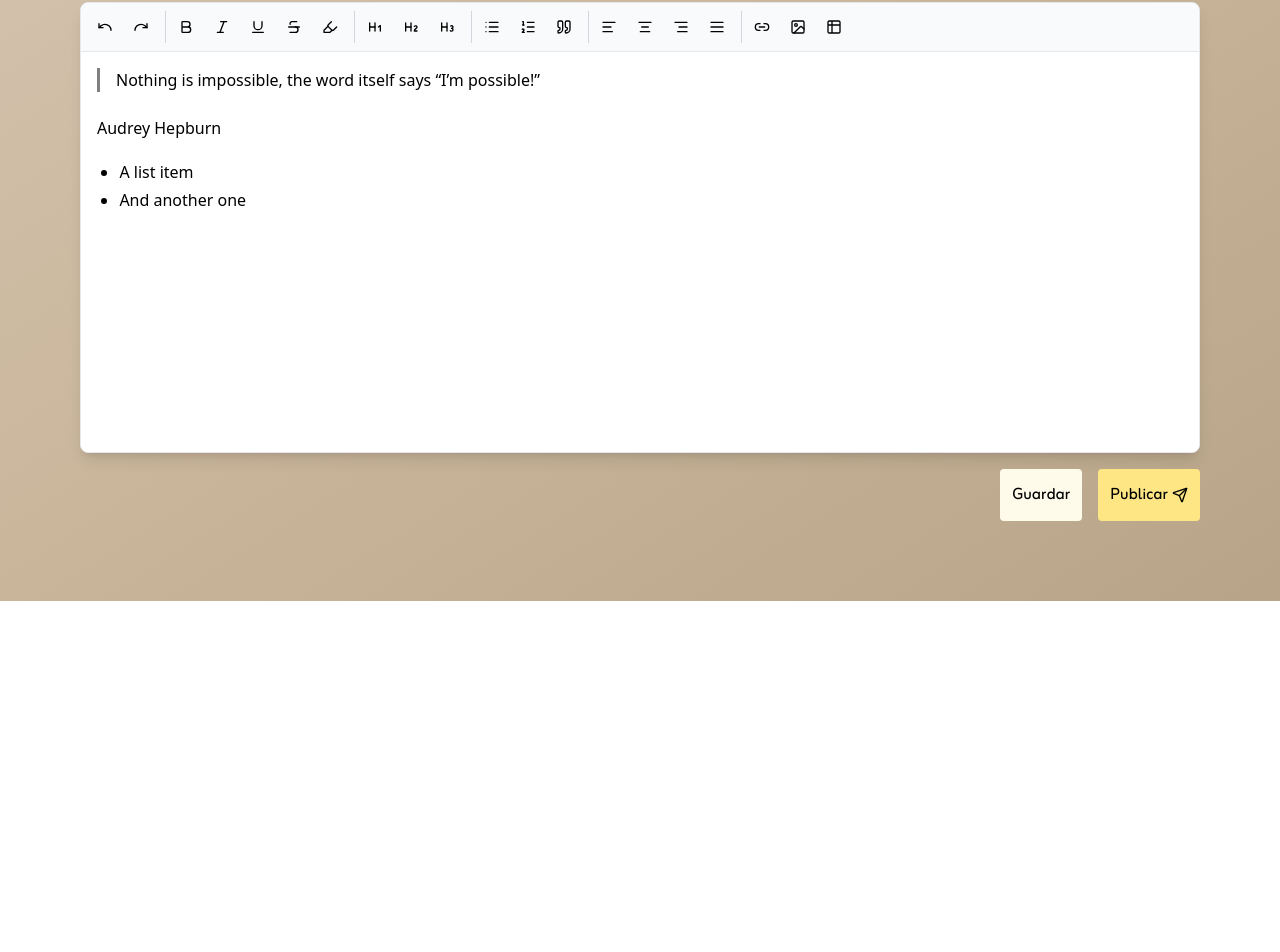
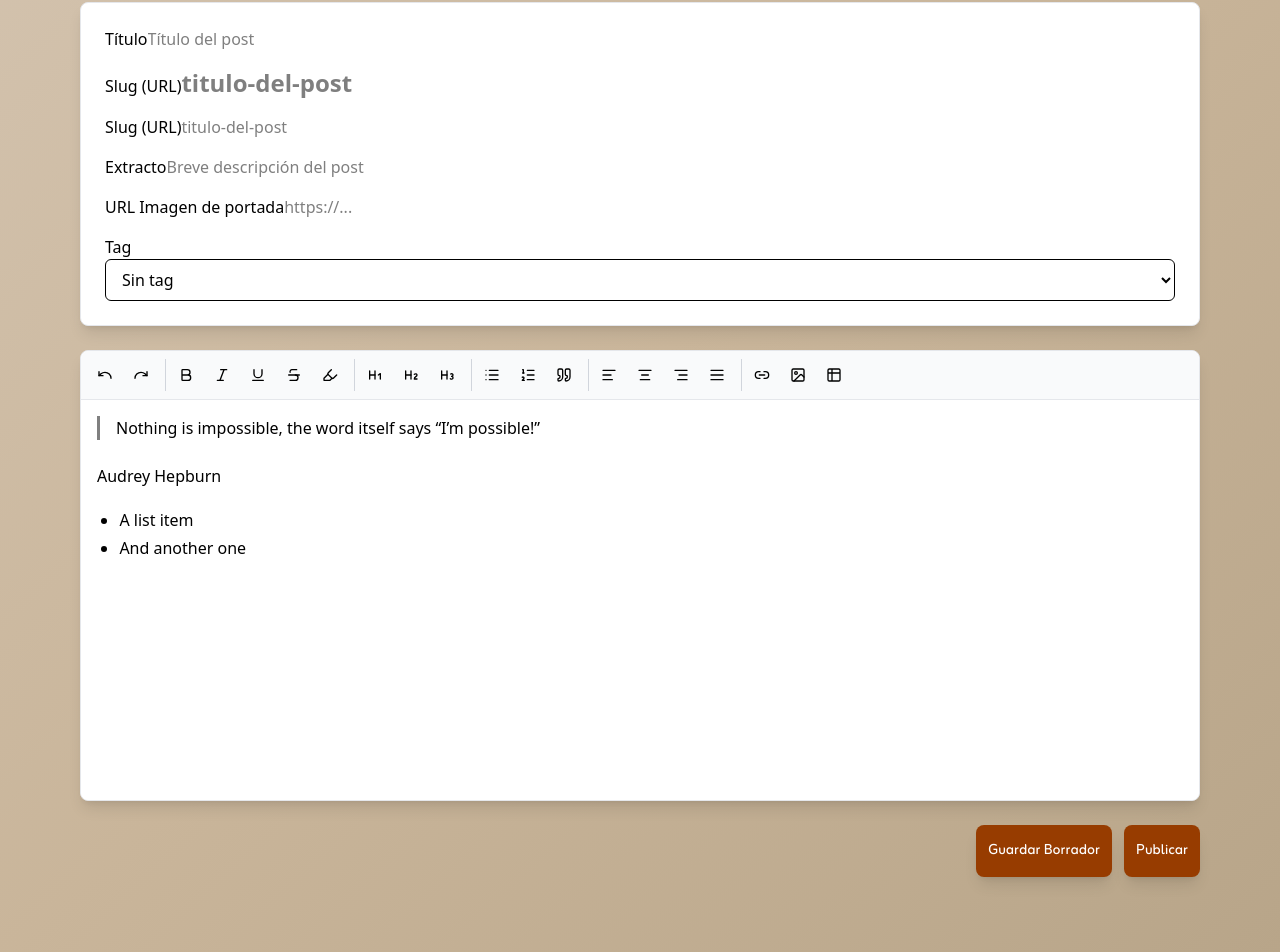
Before and after one commit to felipebuitrago/nextjs_elevarte_project, a Next.js app: page /blog/new in a window 1280 px wide. Shown: the part 211-1163 px from the top of the page. Before the commit the page ends 812 px from the top, so only its background shows below. Built offline with nearby package versions, Linux system fonts and the light colour scheme; a web font is replaced by a local one.

Commit message:
feat: implement post creation and draft saving functionality with form handling

```diff
--- /dev/null
+++ b/src/app/blog/[slug]/page.tsx
@@ -0,0 +1,49 @@
+import db from "@/lib/db";
+import { ArrowLeft } from "lucide-react";
+import Link from "next/link";
+import { notFound } from "next/navigation";
+
+export default async function PostPage(props: {
+  params?: Promise<{
+    slug?: string;
+  }>;
+}) {
+
+  const params = await props.params
+  const slug = params?.slug || ''
+
+  // Buscar el post por slug
+  const post = await db.post.findUnique({
+    where: {
+      slug: slug,
+      published: true
+    },
+    include: {
+      tag: true
+    }
+  })
+
+  // Si no existe, mostrar 404
+  if (!post) {
+    notFound()
+  }
+
+  return (
+    <div className="min-h-screen py-12 px-4">
+      <div className="max-w-6xl mx-auto">
+        {/* Header */}
+        <div className="flex flex-col sm:flex-row justify-between items-start sm:items-center gap-4 mb-12">
+          {/* Back Button */}
+          <Link
+            href="/blog"
+            className="flex items-center gap-2 text-amber-900 hover:text-amber-700 transition-colors font-Zain text-lg"
+          >
+            <ArrowLeft className="w-5 h-5" />
+            Volver a blogs
+          </Link>
+          {post.content}
+        </div>
+      </div>
+    </div>
+  )
+}
--- /dev/null
+++ b/src/app/blog/new/actions.ts
@@ -0,0 +1,45 @@
+"use server"
+
+import db from "@/lib/db";
+
+export async function saveAndCreatePost(prevState: any, formData: FormData) {
+    try {
+        const htmlContent = formData.get('content') as string;
+        const post = await db.post.create({
+            data: {
+                title: formData.get('title') as string,
+                slug: formData.get('slug') as string,
+                excerpt: formData.get('excerpt') as string,
+                coverImage: formData.get('coverImage') as string,
+                content: htmlContent,
+                published: true,
+                publishedAt: new Date(),
+                tagId: formData.get('tagId') as string || null,
+            }
+        });
+        return { success: true };
+    } catch (error: any) {
+        return { success: false };
+    }
+}
+
+export async function saveAsDraft(prevState: any, formData: FormData) {
+    try {
+        const htmlContent = formData.get('content') as string;
+        const post = await db.post.create({
+            data: {
+                title: formData.get('title') as string,
+                slug: formData.get('slug') as string,
+                excerpt: formData.get('excerpt') as string,
+                coverImage: formData.get('coverImage') as string,
+                content: htmlContent,
+                published: false,
+                publishedAt: null,
+                tagId: formData.get('tagId') as string || null,
+            }
+        });
+        return { success: true };
+    } catch (error: any) {
+        return { success: false };
+    }
+}
--- a/src/components/Tiptap.tsx
+++ b/src/components/Tiptap.tsx
@@ -2,7 +2,7 @@
 import { useEditor, EditorContent } from '@tiptap/react'
 import Document from '@tiptap/extension-document'
 import Blockquote from '@tiptap/extension-blockquote'
-import { BulletList, ListItem, OrderedList  } from '@tiptap/extension-list'
+import { BulletList, ListItem, OrderedList } from '@tiptap/extension-list'
 import Heading from '@tiptap/extension-heading'
 import Paragraph from '@tiptap/extension-paragraph'
 import Text from '@tiptap/extension-text'
@@ -16,11 +16,22 @@ import Strike from '@tiptap/extension-strike'
 
 import {
   Bold as LucideBold, Italic as LucideItalic, Underline as LucideUnderline, Strikethrough, List, ListOrdered, Quote, Undo, Redo, AlignLeft, AlignCenter,
-  AlignRight, AlignJustify, Highlighter, ImageIcon, Link2, Table2, Heading1, Heading2, Heading3, Code,
-  Send
+  AlignRight, AlignJustify, Highlighter, ImageIcon, Link2, Table2, Heading1, Heading2, Heading3,
 } from 'lucide-react'
+import { useActionState, useState } from 'react'
+import { saveAndCreatePost, saveAsDraft } from '@/app/blog/new/actions'
 
 const Tiptap = () => {
+
+  const [htmlContent, setHtmlContent] = useState('')
+  const [actionType, setActionType] = useState<'publish' | 'draft'>('publish')
+
+  // Estados para ambas actions
+  const [publishState, publishAction, publishPending] = useActionState(saveAndCreatePost, null)
+  const [draftState, draftAction, draftPending] = useActionState(saveAsDraft, null)
+
+  // El pending combinado para deshabilitar el form
+  const isPending = publishPending || draftPending
 
   const editor = useEditor({
     extensions: [
@@ -55,6 +66,10 @@ const Tiptap = () => {
         </ul>
     `,
     immediatelyRender: false,
+    onUpdate: ({ editor }) => {
+      // Actualizar el HTML cada vez que cambia el contenido
+      setHtmlContent(editor.getHTML())
+    },
   })
 
   if (!editor) {
@@ -62,7 +77,94 @@ const Tiptap = () => {
   }
 
   return (
+    <>
       <div className="w-full max-w-6xl mx-auto px-4 py-8">
+        <form
+          action={(formData) => {
+            // Añadir el contenido HTML al FormData
+            formData.set('content', htmlContent)
+
+            // Ejecutar la action según el tipo
+            if (actionType === 'publish') {
+              publishAction(formData)
+            } else {
+              draftAction(formData)
+            }
+          }}
+          className="space-y-6"
+        >
+          {/* Campos del formulario */}
+          <div className="space-y-4 bg-white rounded-lg shadow-lg border border-gray-200 p-6">
+            <div>
+              <label htmlFor="title">Título</label>
+              <input
+                id="title"
+                name="title"
+                placeholder="Título del post"
+                required
+                disabled={isPending}
+              />
+            </div>
+
+            <div>
+              <label htmlFor="slug">Slug (URL)</label>
+              <input
+                id="slug"
+                name="slug"
+                placeholder="titulo-del-post"
+                className="text-2xl font-bold"
+              />
+            </div>
+
+            <div>
+              <label htmlFor="slug">Slug (URL)</label>
+              <input
+                id="slug"
+                name="slug"
+                placeholder="titulo-del-post"
+                required
+                disabled={isPending}
+              />
+            </div>
+
+            <div>
+              <label htmlFor="excerpt">Extracto</label>
+              <input
+                id="excerpt"
+                name="excerpt"
+                placeholder="Breve descripción del post"
+                disabled={isPending}
+              />
+            </div>
+
+            <div>
+              <label htmlFor="coverImage">URL Imagen de portada</label>
+              <input
+                id="coverImage"
+                name="coverImage"
+                placeholder="https://..."
+                disabled={isPending}
+              />
+            </div>
+
+            <div>
+              <label htmlFor="tagId">Tag</label>
+              <select
+                id="tagId"
+                name="tagId"
+                disabled={isPending}
+                className="w-full px-3 py-2 border rounded-md"
+              >
+                <option value="">Sin tag</option>
+                {/* Aquí mapearías tus tags */}
+              </select>
+            </div>
+          </div>
+
+          {/* Hidden input para el contenido HTML */}
+          <input type="hidden" name="content" value={htmlContent} />
+
+          {/* Editor Tiptap */}
           <div className="bg-white rounded-lg shadow-lg border border-gray-200">
             {/* Toolbar */}
             <div className="border-b border-gray-200 p-2 bg-gray-50 rounded-t-lg flex flex-wrap gap-1">
@@ -224,11 +326,35 @@ const Tiptap = () => {
               <EditorContent editor={editor} />
             </div>
           </div>
-      <div className='w-full justify-end flex gap-4 mt-4'>
-        <button className='p-3 bg-amber-50 border-md rounded cursor-pointer hover:bg-amber-100 transition-all font-Zain text-xl'>Guardar</button>
-        <button className='flex group items-center p-3 bg-amber-200 border-md rounded cursor-pointer hover:bg-amber-700 transition-all font-Zain text-xl'>Publicar <Send className='w-4 h-4 ml-1 group-hover:translate-x-1 transition-transform'/> </button>
+
+          {/* Botones de acción */}
+          <div className="flex justify-end gap-3">
+            <button
+              type="submit"
+              disabled={isPending}
+              onClick={() => setActionType('draft')}
+              className="p-3 h-full bg-amber-800 text-white text-lg rounded-lg font-Zain hover:bg-amber-900 transition-all transform hover:scale-105 shadow-lg hover:shadow-xl cursor-pointer"
+            >
+              {draftPending ? 'Guardando...' : (
+                'Guardar Borrador'
+              )}
+            </button>
+
+            <button
+              type="submit"
+              disabled={isPending}
+              onClick={() => setActionType('publish')}
+              className="p-3 h-full bg-amber-800 text-white text-lg rounded-lg font-Zain hover:bg-amber-900 transition-all transform hover:scale-105 shadow-lg hover:shadow-xl cursor-pointer"
+            >
+              {publishPending ? 'Publicando...' : (
+                'Publicar'
+              )}
+            </button>
           </div>
+        </form>
       </div>
+
+    </>
   )
 }
 
--- a/src/components/ui/BlogListView.tsx
+++ b/src/components/ui/BlogListView.tsx
@@ -26,7 +26,6 @@ interface BlogListViewProps {
   tags: Tag[]
   currentPage: number
   totalPages: number
-  isReadingPost?: boolean
 }
 
 export default function BlogListView({
@@ -34,7 +33,6 @@ export default function BlogListView({
   tags,
   currentPage,
   totalPages,
-  isReadingPost = false
 }: BlogListViewProps) {
   const router = useRouter()
   const searchParams = useSearchParams()
@@ -75,11 +73,11 @@ export default function BlogListView({
         <div className="flex flex-col sm:flex-row justify-between items-start sm:items-center gap-4 mb-12">
           {/* Back Button */}
           <Link
-            href={isReadingPost ? "/blog" : "/"}
+            href="/"
             className="flex items-center gap-2 text-amber-900 hover:text-amber-700 transition-colors font-Zain text-lg"
           >
             <ArrowLeft className="w-5 h-5" />
-            {isReadingPost ? "Volver a blogs" : "Volver a página principal"}
+            Volver a página principal
           </Link>
 
           {/* Tag Filter */}
```
Lines whose indentation alone changed are shown as unchanged.
